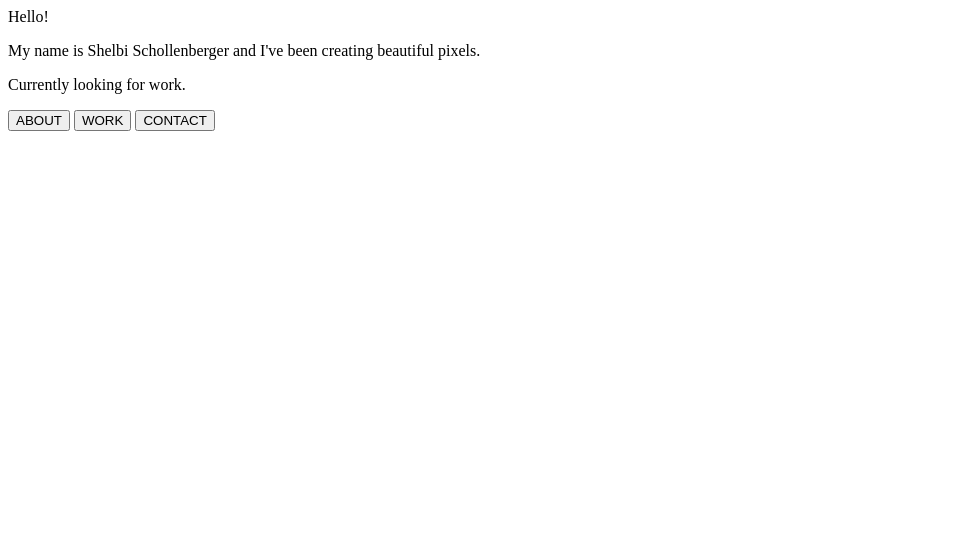
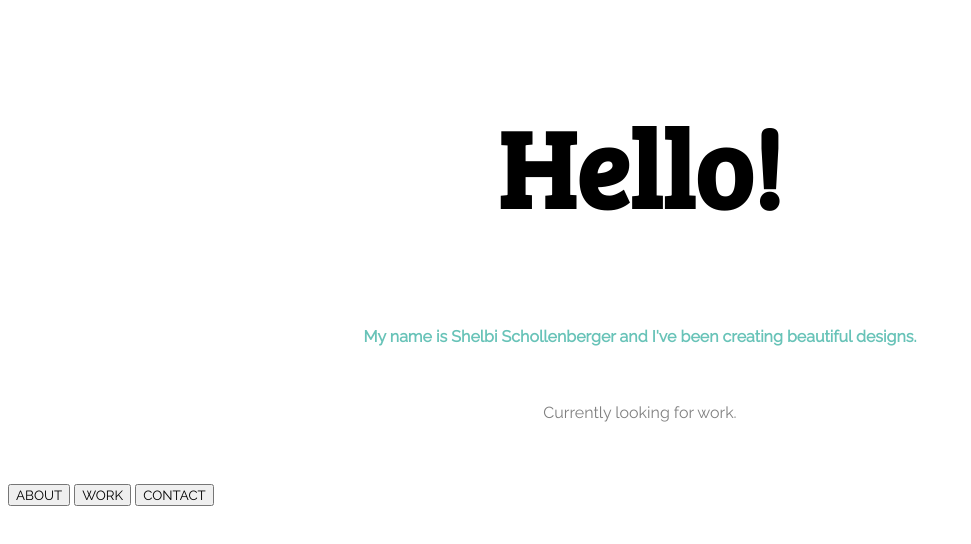
Before and after one commit to shelbijo6/website-design6, a plain HTML site: page index.html in a window 1280 px wide. Shown: the whole page, without its empty margins (0-971 px from the left). Drawn offline with Linux system fonts and the light colour scheme.

Commit message:
styling the page

```diff
--- a/css/styles.css
+++ b/css/styles.css
@@ -0,0 +1,26 @@
+* {
+  font-family: 'Raleway', sans-serif;
+}
+
+h1 {
+  font-size: 110px;
+  text-align: center;
+  font-family: 'Bree Serif', serif;
+}
+
+div {
+  text-align: center;
+  color: #68c3b8;
+  line-height: 10px;
+  font-weight: bold;
+}
+
+p {
+  text-align: center;
+  line-height: 110px;
+  color: grey;
+}
+
+.buttons {
+  text-align: center;
+}
--- a/index.html
+++ b/index.html
@@ -2,21 +2,25 @@
   <html>
     <title>Shelbi Schollenberger</title>
     <link href="css/styles.css" rel="stylesheet">
+    <meta name="viewport" content="width=device-width, initial-scale=1">
 
-    <head></head>
+    <head>
+      <link href="https://fonts.googleapis.com/css?family=Bree+Serif" rel="stylesheet">
+      <link href="https://fonts.googleapis.com/css?family=Raleway" rel="stylesheet">
+    </head>
 
     <body>
       <section>
-        Hello!
-        <p>
-          My name is Shelbi Schollenberger and I've been creating beautiful pixels.
-        </p>
+        <h1>Hello!</h1>
+        <div id="info">
+          My name is Shelbi Schollenberger and I've been creating beautiful designs.
+        </div>
         <p>
           Currently looking for work.
         </p>
       </section>
 
-      <buttons>
+      <buttons id="buttons">
         <button type="button">ABOUT</button>
         <button type="button">WORK</button>
         <button type="button">CONTACT</button>
```
